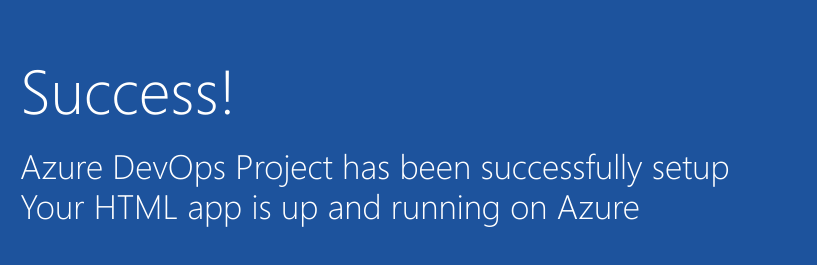
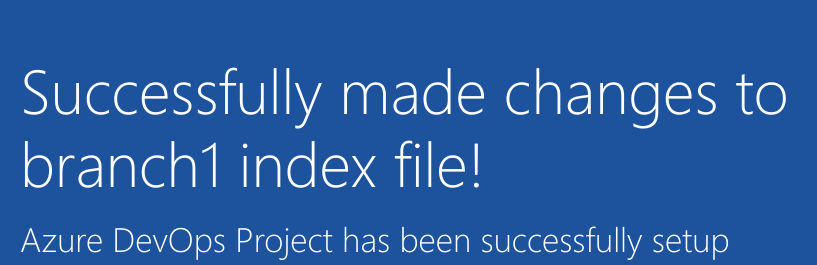
Before and after one commit to Vivek9874/DevOps2.1, a plain HTML site: page index.html in a window 1280 px wide. Shown: the part 325-590 px from the top of the page, 205-1022 px from the left. Drawn offline with Linux system fonts and the light colour scheme.

Commit message:
Commit to branch1

```diff
--- a/index.html
+++ b/index.html
@@ -2,7 +2,7 @@
 <html>
 
 <head>
-     <title>HTML Application</title>
+     <title>Changing to Branch1</title>
 	 <link href="css/site.css" rel="stylesheet">
 </head>
 
@@ -18,7 +18,7 @@
             </a>
         </div>
             <div class="content-body">
-                <div class="success-text">Success!</div>
+                <div class="success-text">Successfully made changes to branch1 index file!</div>
                 <div class="description line-1"> Azure DevOps Project has been successfully setup</div>
                 <div class="description line-2"> Your HTML app is up and running on Azure</div>
                 <div class="next-steps-container">
```
